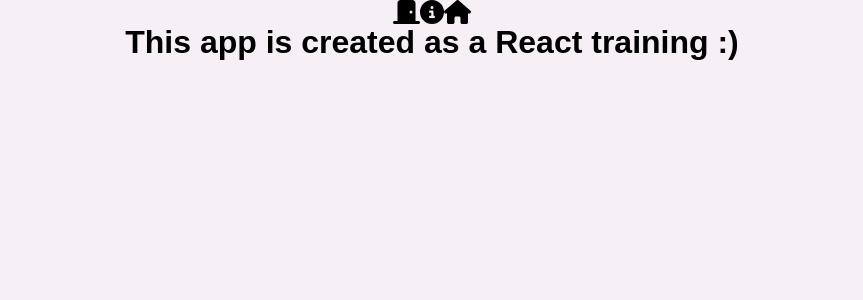
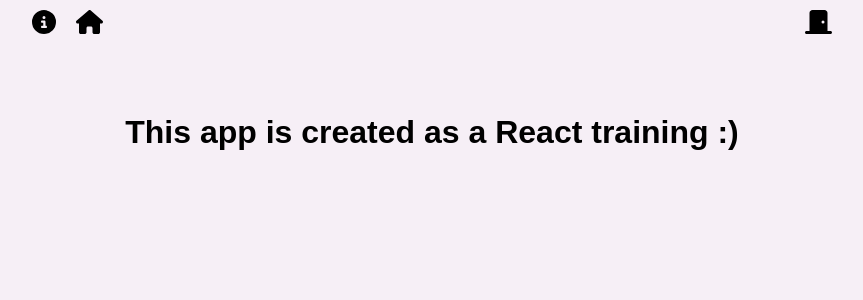
Before and after one commit to itsannaw/react-found-course, a React (Create React App) app: page /about in a window 1280 px wide. Shown: the top 300 px of the page, without its empty margins (208-1071 px from the left). Built offline with nearby package versions, Linux system fonts and the light colour scheme; sample sign-in values are in the browser's storage.

Commit message:
added css style

```diff
--- a/src/components/ui/MyModal/MyModal.module.css
+++ b/src/components/ui/MyModal/MyModal.module.css
@@ -10,7 +10,6 @@
 
 .myModalContent {
     padding: 25px;
-    background: white;
     border-radius: 16px;
     min-width: 250px;
 }
--- a/src/components/ui/navbar/Navbar.jsx
+++ b/src/components/ui/navbar/Navbar.jsx
@@ -10,7 +10,7 @@
 import classes from "./Navbar.module.css";
 
 const Navbar = () => {
-  const { isAuth, setIsAuth } = useContext(AuthContext);
+  const { setIsAuth } = useContext(AuthContext);
 
   const logout = () => {
     setIsAuth(false);
@@ -18,13 +18,7 @@
   };
   return (
     <div className={classes.navbar}>
-      <Link onClick={logout}>
-        <FontAwesomeIcon
-          icon={faDoorClosed}
-          size="xl"
-          style={{ color: "#000000" }}
-        />
-      </Link>
+      <div className={classes.navbar__left}>
       <Link to="/about">
         <FontAwesomeIcon
           icon={faCircleInfo}
@@ -39,6 +33,16 @@
           style={{ color: "#000000" }}
         />
       </Link>
+      </div>
+      <div>
+        <Link onClick={logout}>
+          <FontAwesomeIcon
+            icon={faDoorClosed}
+            size="xl"
+            style={{ color: "#000000" }}
+          />
+        </Link>
+      </div>
     </div>
   );
 };
--- a/src/components/ui/navbar/Navbar.module.css
+++ b/src/components/ui/navbar/Navbar.module.css
@@ -0,0 +1,13 @@
+.navbar {
+    width: 100%;
+    max-width: 800px;
+    display: flex;
+    justify-content: space-between;
+    padding: 10px 0;
+}
+
+.navbar__left {
+    display: flex;
+    justify-content: space-between;
+    column-gap: 20px;
+}
--- a/src/components/ui/pagination/Pagination.jsx
+++ b/src/components/ui/pagination/Pagination.jsx
@@ -1,17 +1,18 @@
 import React from 'react';
 import { getPagesArray } from '../../../utils/pages';
+import classes from './Pagination.module.css';
 
 const Pagination = ({totalPages, page, changePage}) => {
     let pagesArray = getPagesArray(totalPages);
     return (
-     <div className="page__wrapper">
+     <div className={classes.wrapper}>
             {pagesArray.map(p =>
-              <span
+              <div
               onClick={() => changePage(p)}
               key={p}
               className={page === p ? 'page page__current' : 'page'}>
                 {p}
-              </span>
+              </div>
             )}
           </div>
     );
--- /dev/null
+++ b/src/components/ui/pagination/Pagination.module.css
@@ -0,0 +1,6 @@
+.wrapper {
+    display: flex;
+    column-gap: 15px;
+    margin: 10px 0;
+    justify-content: center;
+}
--- a/src/pages/About.jsx
+++ b/src/pages/About.jsx
@@ -1,8 +1,9 @@
 import React from 'react';
+import classes from '../styles/About.module.css';
 
 const About = () => {
     return (
-        <h1>
+        <h1 className={classes.about}>
             This app is created as a React training :)
         </h1>
     );
--- a/src/pages/Posts.jsx
+++ b/src/pages/Posts.jsx
@@ -17,7 +17,7 @@
   const [filter, setFilter] = useState({sort: '', query: ''});
   const [modal, setModal] = useState(false);
   const [totalPages, setTotalPages] = useState(0);
-  const [limit, setLimit] = useState(10);
+  const [limit] = useState(10);
   const [page, setPage] = useState(1);
   const sortedAndSearchedPosts = usePosts(posts, filter.sort, filter.query);
 
--- /dev/null
+++ b/src/styles/About.module.css
@@ -0,0 +1,6 @@
+.about {
+    justify-content: center;
+    display: flex;
+	margin: 70px;
+	font-weight: bold;
+}
--- a/src/styles/App.css
+++ b/src/styles/App.css
@@ -54,6 +54,7 @@
 .page__wrapper {
   margin-top: 30px;
   display: flex;
+  margin: 20px 0;
 }
 
 .page {
@@ -67,18 +68,6 @@
   font-weight: bold;
 }
 
-.navbar {
-  height: 50px;
-  width: 100vw;
-  display: flex;
-  align-items: center;
-  padding: 0 15px;
-  background: white;
-}
-
-.navbar__links {
-  margin-left: auto;
-}
 
 .login-form {
   display: flex;
```
